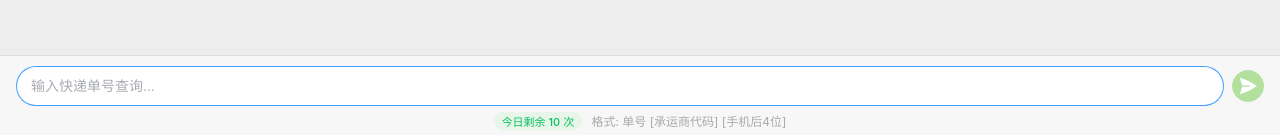
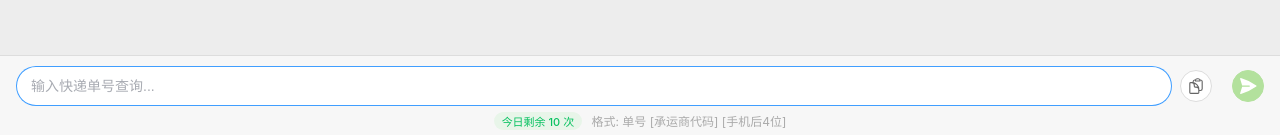
Before and after one commit to ljy532126/kuadi-chat, a Vue app: page / in a window 1280 px wide. Shown: the part 662-797 px from the top of the page. Built offline with nearby package versions, Linux system fonts and the light colour scheme; no server answers.

Commit message:
恢复剪贴板粘贴识别单号按钮

```diff
--- a/src/components/InputBar.vue
+++ b/src/components/InputBar.vue
@@ -11,6 +11,15 @@
         class="msg-input"
       />
       <el-button
+        circle
+        :disabled="disabled"
+        @click="pasteAndSend"
+        class="paste-btn"
+        title="粘贴识别单号"
+      >
+        <ClipboardDocumentIcon class="paste-icon" />
+      </el-button>
+      <el-button
         type="success"
         circle
         :disabled="disabled || !text.trim()"
@@ -22,7 +31,7 @@
     </div>
     <p class="format-hint">
       <span v-if="!isLoggedIn" class="quota-badge" :class="{ low: quotaLeft <= 3 }">今日剩余 {{ quotaLeft }} 次</span>
-      <span v-else class="quota-badge unlimited">✨ 无限查询</span>
+      <span v-else class="quota-badge unlimited">无限查询</span>
       格式: 单号 [承运商代码] [手机后4位]
     </p>
   </div>
@@ -31,6 +40,7 @@
 <script setup>
 import { ref, onMounted, watch, nextTick } from 'vue'
 import { PaperAirplaneIcon } from '@heroicons/vue/24/solid'
+import { ClipboardDocumentIcon } from '@heroicons/vue/24/outline'
 
 const props = defineProps({ disabled: Boolean, quotaLeft: Number, isLoggedIn: Boolean })
 const emit = defineEmits(['send'])
@@ -44,8 +54,23 @@ function focusInput() {
 
 onMounted(focusInput)
 
-// Auto re-focus after query finishes
 watch(() => props.disabled, (v) => { if (!v) focusInput() })
+
+async function pasteAndSend() {
+  try {
+    if (!navigator.clipboard?.readText) return
+    const content = (await navigator.clipboard.readText()).trim()
+    if (!content) return
+    // Extract tracking number: 2-4 letters + 8-18 digits, or pure 10-20 digits
+    const match = content.match(/(?:[a-zA-Z]{2,4}\d{8,18}|\d{10,20})/)
+    if (match) {
+      emit('send', match[0])
+    } else {
+      text.value = content
+      focusInput()
+    }
+  } catch {}
+}
 
 function handleSend() {
   const val = text.value.trim()
@@ -61,6 +86,10 @@ function handleSend() {
 .msg-input { flex: 1; }
 .send-btn { flex-shrink: 0; }
 .send-icon { width: 20px; height: 20px; }
+.paste-btn { flex-shrink: 0; background: #fff; border-color: #ddd; }
+.paste-btn:hover { background: #f5f5f5; border-color: #07c160; }
+.paste-icon { width: 18px; height: 18px; color: #666; }
+.paste-btn:hover .paste-icon { color: #07c160; }
 .format-hint { font-size: 12px; color: #aaa; margin-top: 6px; text-align: center; }
 .quota-badge { display: inline-block; padding: 1px 8px; border-radius: 10px; font-size: 11px; background: #e8f5e9; color: #07c160; margin-right: 6px; font-weight: 500; }
 .quota-badge.low { background: #fff3e0; color: #e65100; }
```
